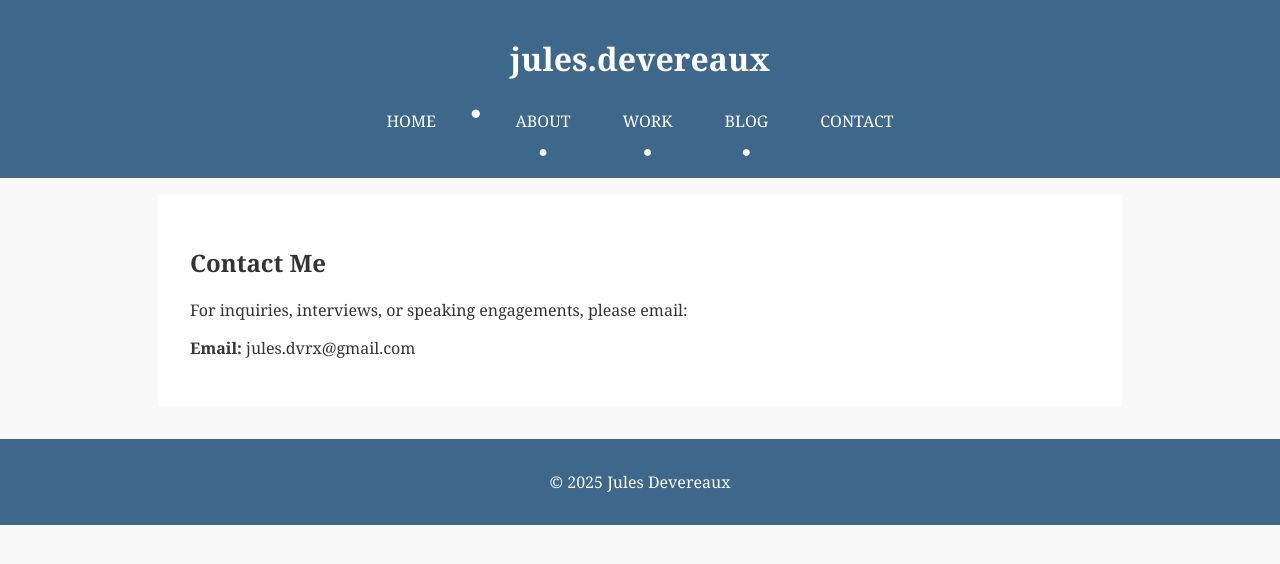
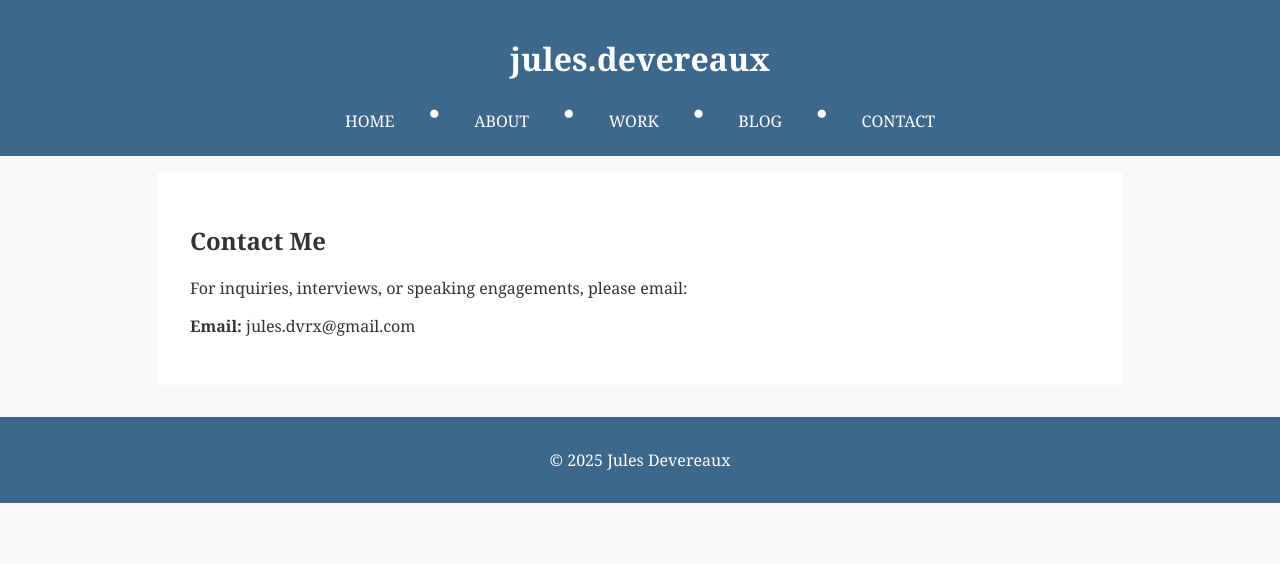
Before and after one commit to julesdevereaux/julesdevereaux.github.io, a Jekyll site: the page built from contact.html, in a window 1280 px wide. Shown: the top 564 px of the page. Built offline with Jekyll 4.4.1, drawn with Linux system fonts in a browser that asks for light colours.

Commit message:
Update default.html

```diff
--- a/_layouts/default.html
+++ b/_layouts/default.html
@@ -13,7 +13,8 @@
       <ul class="nav">
         <li><a href="{{ '/' | relative_url }}">HOME</a></li>
         <span class="dot">●</span>
-        <li><a href="{{ '/about.html' | relative_url }}">ABOUT</a>●</li>
+        <li><a href="{{ '/about.html' | relative_url }}">ABOUT</a></li>
+        <span class="dot">●</span>
         <li class="dropdown">
           <a href="{{ '/work/books.md' | relative_url }}">WORK</a>
           <ul class="dropdown-menu">
@@ -21,8 +22,9 @@
             <li><a href="{{ '/work/films.md' | relative_url }}">FILMS</a></li>
             <li><a href="{{ '/work/plays.md' | relative_url }}">PLAYS</a></li>
           </ul>
-        ●</li>
-        <li><a href="{{ '/blog.html' | relative_url }}">BLOG</a>●</li>
+        </li><span class="dot">●</span>
+        <li><a href="{{ '/blog.html' | relative_url }}">BLOG</a></li>
+        <span class="dot">●</span>
         <li><a href="{{ '/contact.html' | relative_url }}">CONTACT</a></li>
       </ul>
     </nav>
```
